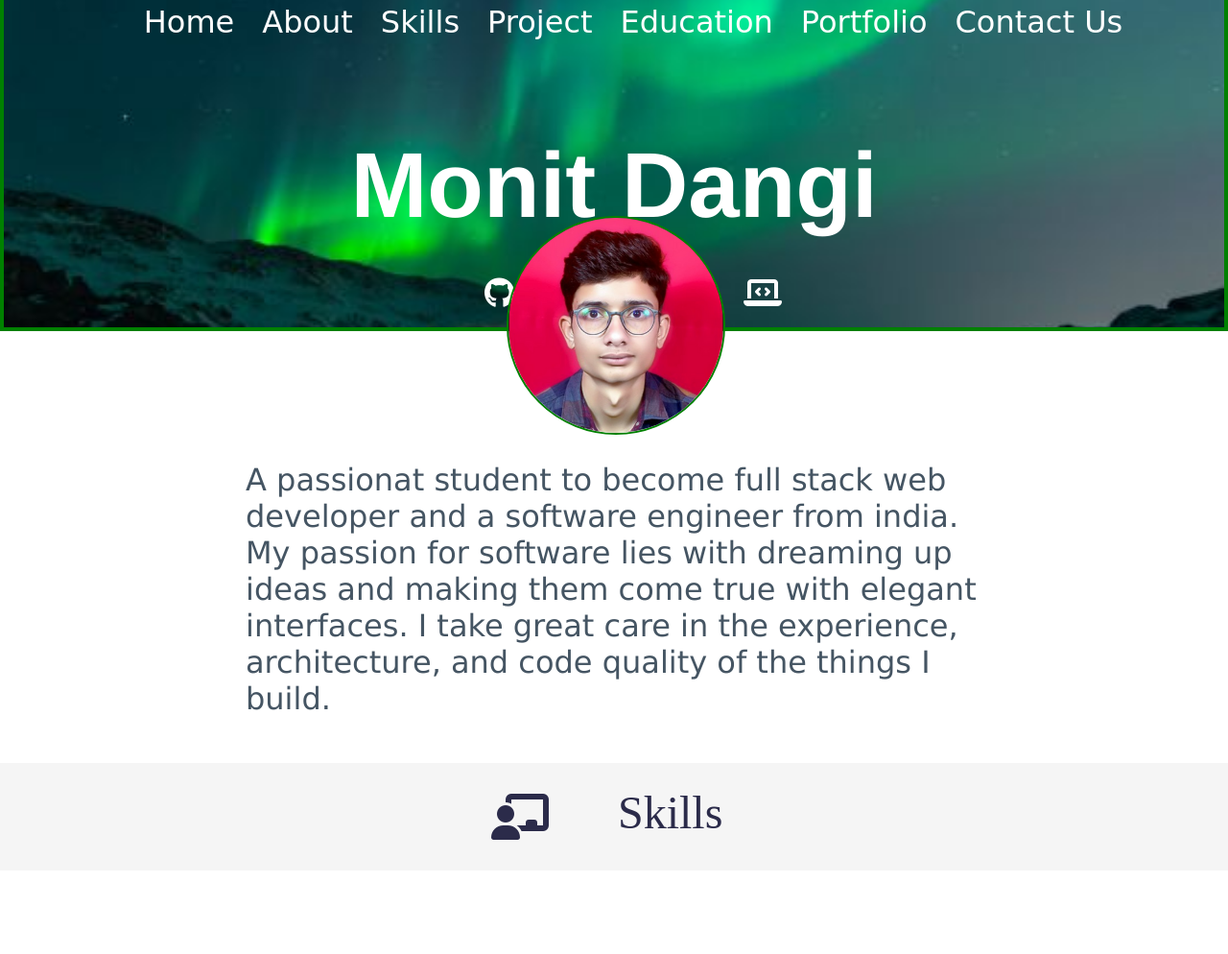
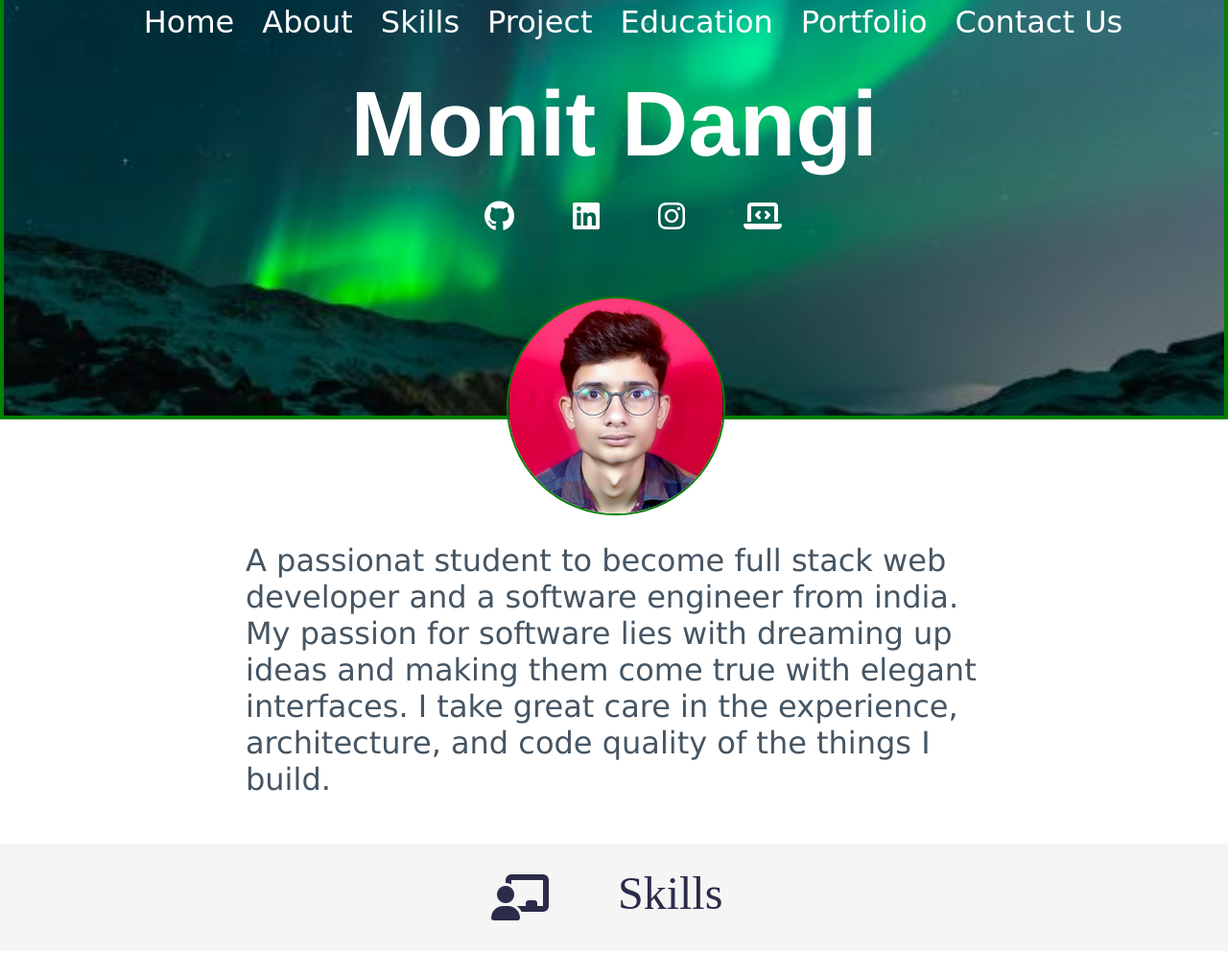
Before and after one commit to MonitDangi/Resume-Project, a plain HTML site: page index.html in a window 1280 px wide. Shown: the whole page at 96% size. Before the commit the page ends 939 px from the top, so only its background shows below. Drawn offline with Linux system fonts and the light colour scheme.

Commit message:
Updated CSS

```diff
--- a/style.css
+++ b/style.css
@@ -51,19 +51,19 @@ body{
 }
 
 #body-header .name {
-    margin-top: 1rem;
+    margin-top: -3rem;
     font-size: 3rem;
     font-family:'Franklin Gothic Medium', 'Arial Narrow', Arial, sans-serif;
     color:white;
 }
 .social-media{
-    margin-top:-3.5rem;
+    margin-top:-4.5rem;
 }
 .social-media li a i{
     padding:1rem;
     font-size:2rem;
     border-radius:50%;
-    margin-bottom: -1rem;
+    margin-bottom: 10rem;
 }
 .social-media li a i:hover{
     box-shadow: 0px 0px 6px 2px whitesmoke;
@@ -77,7 +77,7 @@ body{
     height:14rem;
     width:14rem;
     margin:auto;
-    margin-top:-15vh;
+    margin-top:-8rem;
 }
 .my-img img{
     position:relative;
```
